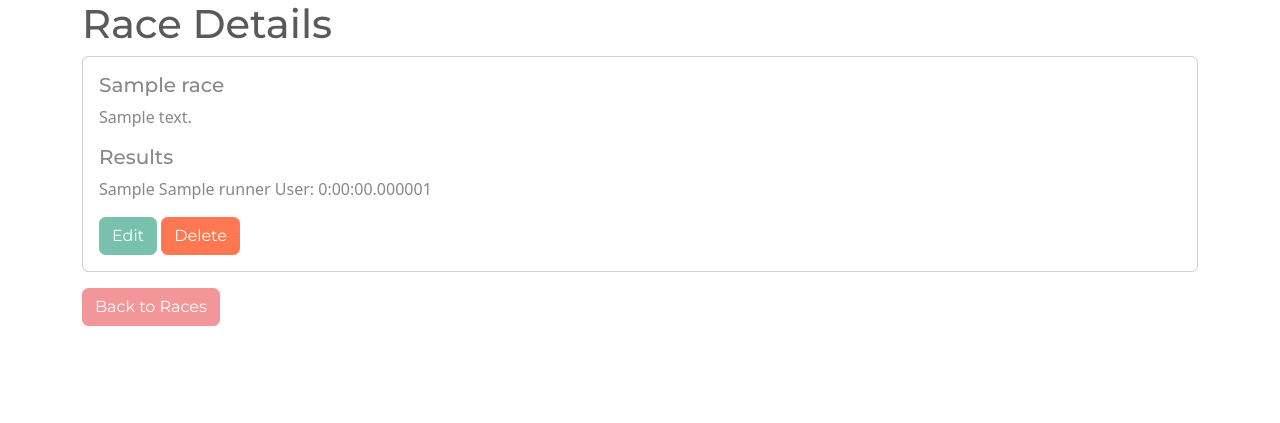
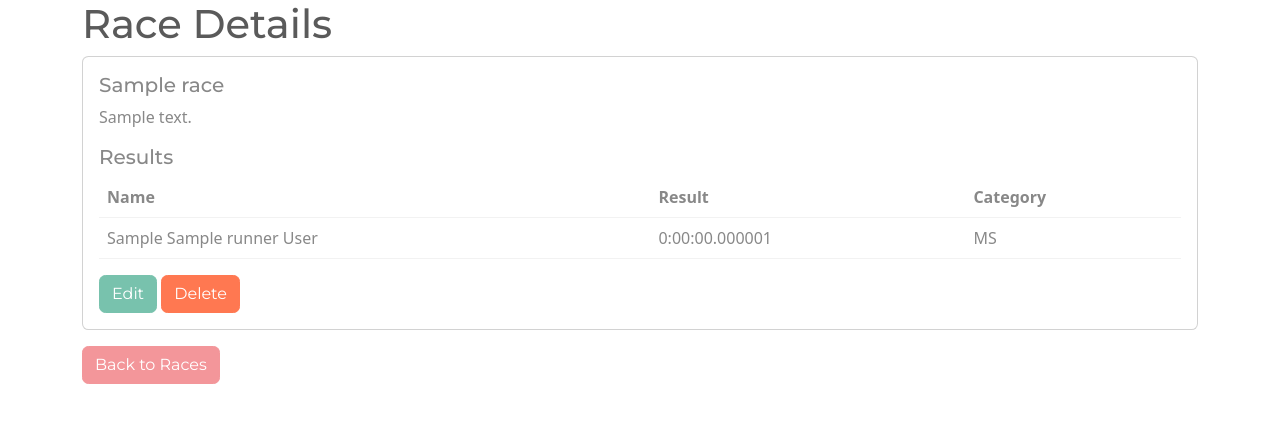
Before and after one commit to lukasz-pudlo/southbyfive, a Django app: page /races/race/1/ in a window 1280 px wide. Shown: the top 423 px of the page. Run offline with Django 5.2, Linux system fonts and the light colour scheme; tables that the repository leaves empty hold one stand-in row (values such as "Sample post"); some libraries are stand-ins or nearby versions.

Commit message:
Display results in a table

```diff
--- a/sx5_project/sx5_project/templates/races/race_detail.html
+++ b/sx5_project/sx5_project/templates/races/race_detail.html
@@ -9,9 +9,24 @@
       <p class="card-text">{{ race.description }}</p>
 
       <h5>Results</h5>
-      {% for result in results %}
-          <p>{{ result.runner }}: {{ result.time }}</p>
-      {% endfor %}
+      <table class="table">
+          <thead>
+              <tr>
+                  <th scope="col">Name</th>
+                  <th scope="col">Result</th>
+                  <th scope="col">Category</th>
+              </tr>
+          </thead>
+          <tbody>
+          {% for result in results %}
+              <tr>
+                  <td>{{ result.runner }}</td>
+                  <td>{{ result.time }}</td>
+                  <td>{{ result.runner.category }}</td>
+              </tr>
+          {% endfor %}
+          </tbody>
+      </table>
 
       <a href="{% url 'races:edit' race.id %}" class="btn btn-primary">Edit</a>
       <a href="{% url 'races:delete' race.id %}" class="btn btn-danger">Delete</a>
@@ -19,4 +34,6 @@
   </div>
 
   <a href="{% url 'races:list' %}" class="btn btn-secondary mt-3">Back to Races</a>
+
+
 {% endblock %}
```
